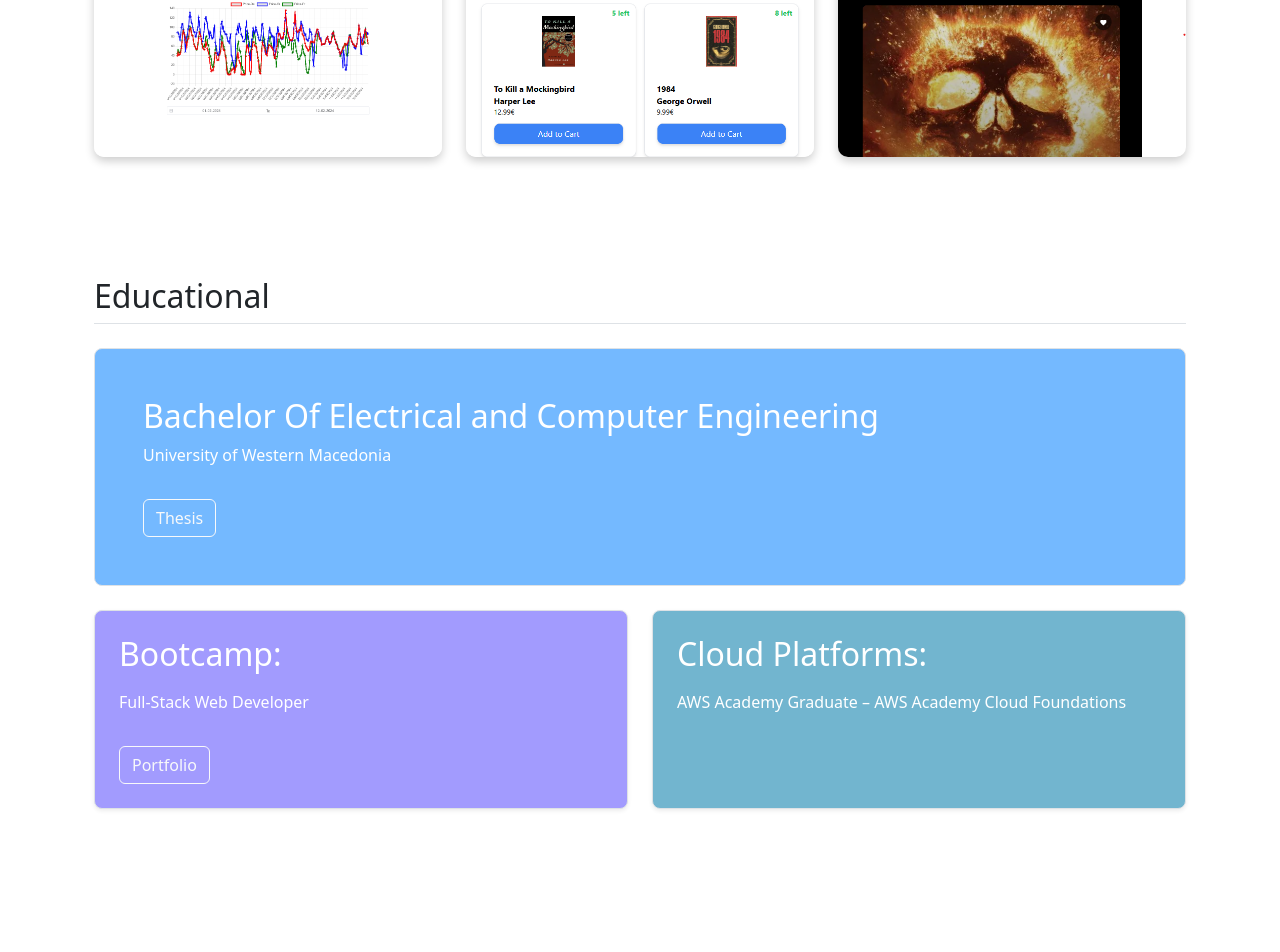
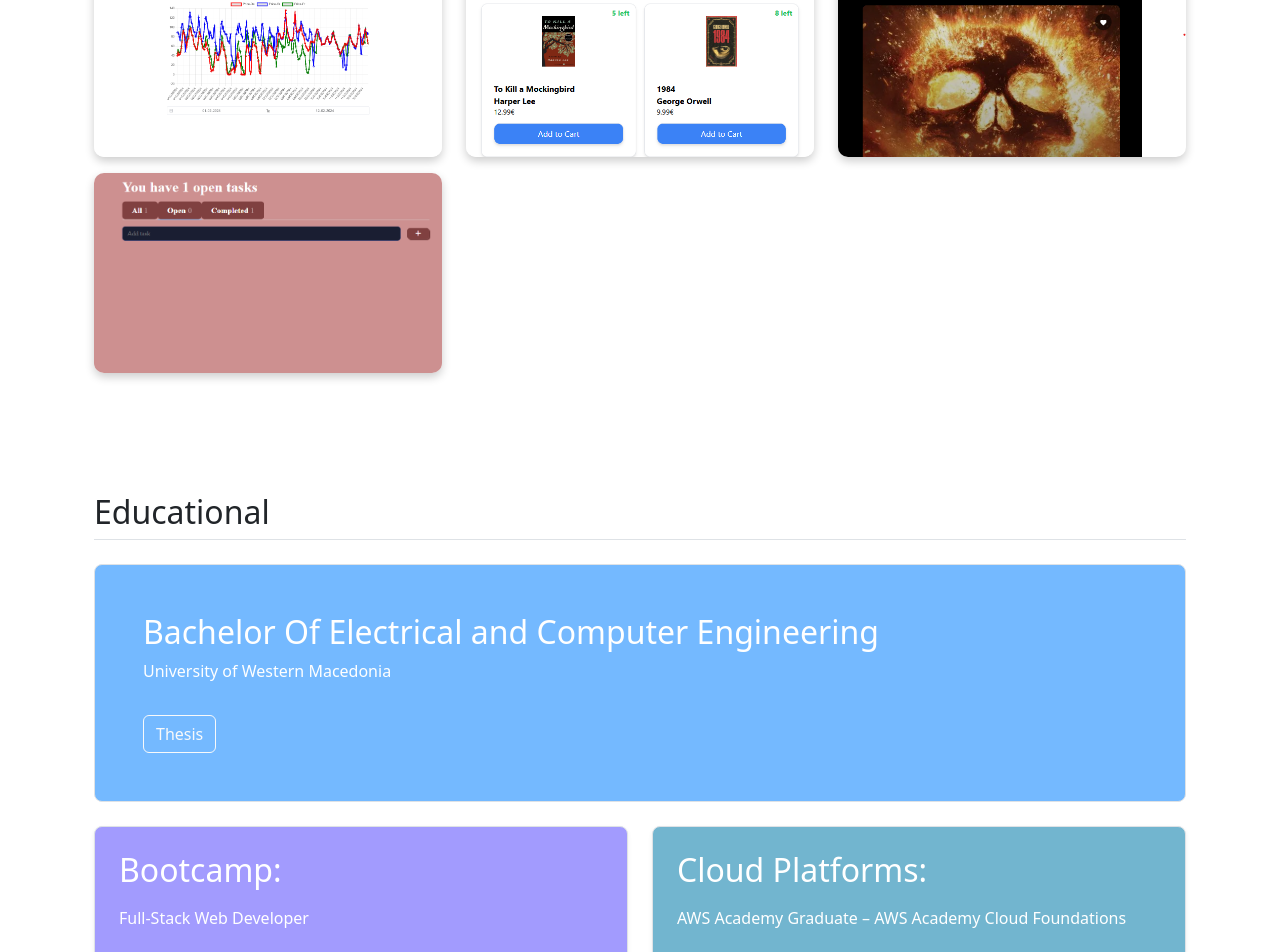
Before and after one commit to stellamarma/My-website, a Vue app: page / in a window 1280 px wide. Shown: the part 1667-2619 px from the top of the page. Built offline with nearby package versions, Linux system fonts and the light colour scheme.

Commit message:
Add todo project

```diff
--- a/src/components/Projects.vue
+++ b/src/components/Projects.vue
@@ -18,8 +18,16 @@
            <img src="@/assets/movie-app.png" alt="Image 3" class="img-fluid mt-3">
         </a>
       </div>
+
+      <div class="col-md-4 col-12">
+        <a href="https://to-do-list-react-three-self.vercel.app/" target="_blank">
+          <img src="@/assets/todo.png" alt="Image 1" class="img-fluid mt-3">
+        </a>
+      </div>
+
     </div>
   </div>
+
 </template>
 
 <style scoped>
```
Also changed, not shown: src/assets/todo.png (added).
